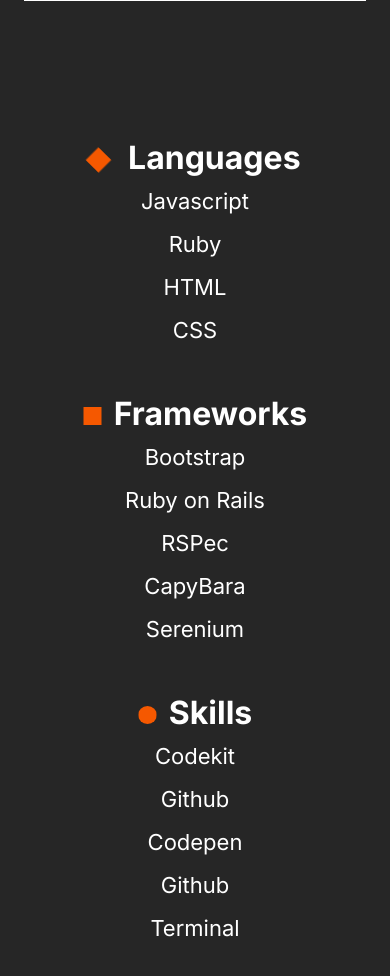
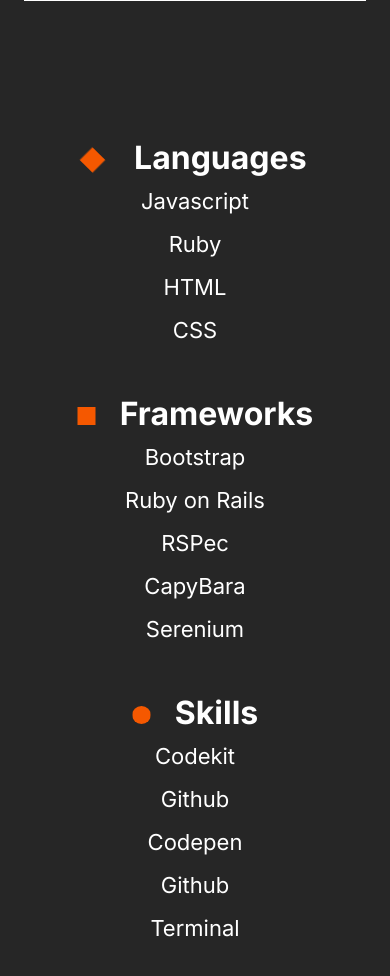
Before and after one commit to NduatiKagiri/my_portfolio, a website: page index.html in a window 390 px wide. Shown: the part 5180-6156 px from the top of the page. Drawn offline with Linux system fonts and the light colour scheme.

Commit message:
Make required changes

```diff
--- a/index.html
+++ b/index.html
@@ -198,37 +198,37 @@
           </div>
         </div>
         <hr>
-        <div class="tools">
-          <div class="tools-list">
+        <ul class="tools">
+          <li class="tools-list">
+            <h2 id="languages" class="languages"> <img src="assets/img/Rectangle56.png" alt=""> Languages</h2>
             <ul>
-              <li id="languages" class="languages"> <img src="assets/img/Rectangle56.png" alt=""> Languages</li>
               <li>Javascript</li>
               <li>Ruby</li>
               <li>HTML</li>
               <li>CSS</li>
             </ul>
-          </div>
-          <div class="tools-list">
+          </li>
+          <li class="tools-list">
+            <h2 id="frameworks" class="frameworks"><img src="assets/img/Rectangle56.png" alt="">Frameworks</h2>
             <ul>
-              <li id="frameworks" class="frameworks"><img src="assets/img/Rectangle56.png" alt="">Frameworks</li>
               <li>Bootstrap</li>
               <li>Ruby on Rails</li>
               <li>RSPec</li>
               <li>CapyBara</li>
               <li>Serenium</li>
             </ul>
-          </div>
-          <div class="tools-list">
+          </li>
+          <li class="tools-list">
+            <h2 id="skills" class="skills"><img src="assets/img/Rectangle56.png" alt="">Skills</h2>
             <ul>
-              <li id="skills" class="skills"><img src="assets/img/Rectangle56.png" alt="">Skills</li>
               <li>Codekit</li>
               <li>Github</li>
               <li>Codepen</li>
               <li>Github</li>
               <li>Terminal</li>
             </ul>
-          </div>
-        </div>
+          </li>
+        </ul>
       </section>
     </main>
   </body>
--- a/style.css
+++ b/style.css
@@ -5,6 +5,10 @@
   margin: 0;
   padding: 0;
   box-sizing: border-box;
+}
+
+ul li {
+  list-style: none;
 }
 
 header {
@@ -691,9 +695,12 @@
 #languages,
 #frameworks,
 #skills {
+  font-family: 'Inter', sans-serif;
+  font-style: normal;
   font-weight: 700;
   font-size: 32px;
   line-height: 44px;
+  color: #fff;
 }
 
 .languages img,
@@ -757,7 +764,7 @@
     align-items: center;
   }
 
-  .tools-list ul ul li img {
+  .tools-list h2 img {
     margin-right: 24px;
   }
 }
```
